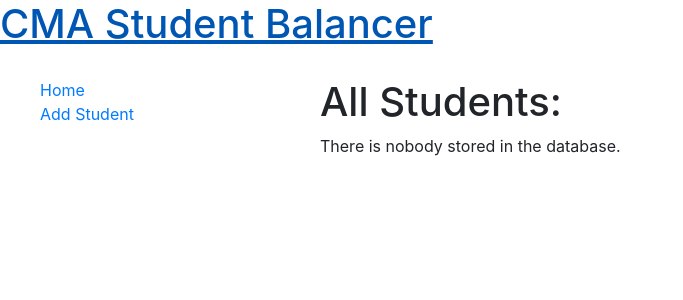
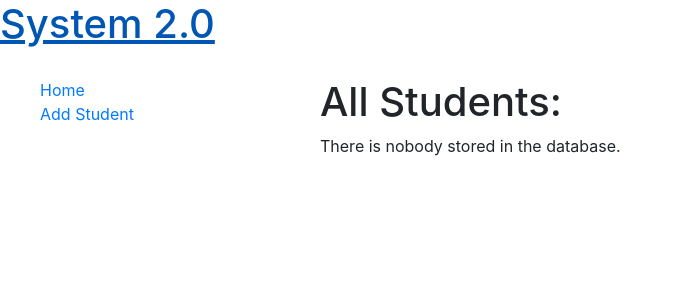
Before and after one commit to edchtzwe/cma_student_balancer, a Django app: template balancer/templates/index.html in a window 1280 px wide. Shown: the top 300 px of the page, without its empty margins (0-683 px from the left). Run offline with Django 3.2, Linux system fonts and the light colour scheme; the template is opened without the code that fills it, so the values that code supplies are empty; some libraries are stand-ins or nearby versions.

Commit message:
Changed the project name.
Signed-off-by: Edmund Chong @ Banana Senpai <7440820@gmail.com>

```diff
--- a/balancer/templates/base_generic.html
+++ b/balancer/templates/base_generic.html
@@ -1,12 +1,12 @@
 <!DOCTYPE html>
 <html lang="en">
 <head>
-    {% block title %}<title>CMA Student Balancer</title>{% endblock %}
+    {% block title %}<title>System 2.0</title>{% endblock %}
     <meta charset="utf-8">
     <meta name="viewport" content="width=device-width, initial-scale=1">
 
     {% load static %}
-    <!-- localy defind CSS -->
+    <!-- locally defined CSS -->
     <link rel="stylesheet" href="{% static 'css/styles.css' %}">
     <!-- JQuery -->
     <script src="{% static 'JQuery/jquery-3.3.1.js' %}"></script>
@@ -19,8 +19,8 @@
 </head>
 <body>
 
-<div style="margin-bottom: 30px;">
-    <h1 style="height: 100%;"><a href="{% url 'index' %}">CMA Student Balancer</a></h1>
+<div class="banner-div">
+    <h1 style="height: 100%;"><a href="{% url 'index' %}">System 2.0</a></h1>
 </div>
 
 <div class="sidebar-nav">
```
